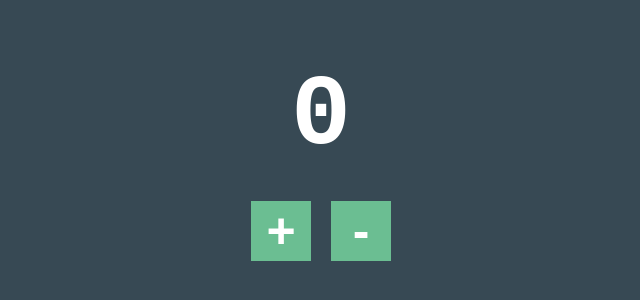
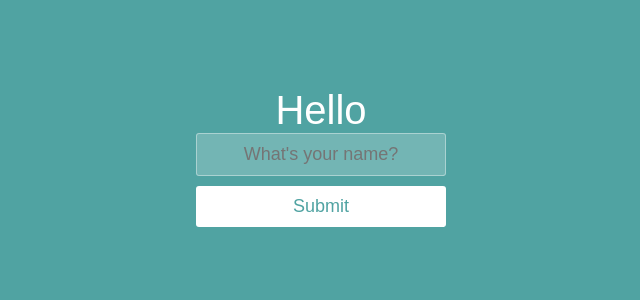
Before and after one commit to IshaqPP/React, a React (Create React App) app: page / in a window 1280 px wide. Shown: the part 120-420 px from the top of the page, without its empty margins (319-959 px from the left). Built offline with nearby package versions, Linux system fonts and the light colour scheme.

Commit message:
Form and Event Handling

```diff
--- a/public/index.css
+++ b/public/index.css
@@ -1,58 +1,53 @@
+* {
+  box-sizing: border-box;
+  margin: 0;
+  padding: 0;
+  font-weight: 300;
+}
+
 body {
-  font: normal 14px/100% "Andale Mono", AndaleMono, monospace;
-  color: #fff;
-  padding: 50px;
-  width: 300px;
-  margin: 0 auto;
-  background-color: #374954;
+  font-family: "Source Sans Pro", sans-serif;
+  color: white;
+  font-weight: 300;
+  background: #50a3a2;
+  width: 100%;
+  height: 100%;
+}
+
+.container {
+  margin: 10% auto;
+  padding: 80px 0;
   text-align: center;
 }
 
-h1 {
-  font-size: 100px;
+.container h1 {
+  font-size: 40px;
+  font-weight: 200;
 }
 
-.container {
-  margin: 60% auto;
+input {
+  border: 1px solid rgba(252, 252, 252, 0.4);
+  background-color: rgba(252, 252, 252, 0.2);
+  width: 250px;
+  border-radius: 3px;
+  font-family: "Source Sans Pro", sans-serif;
+  padding: 10px 15px;
+  margin: 0 auto 10px auto;
+  display: block;
+  text-align: center;
+  font-size: 18px;
+  color: white;
+  font-weight: 300;
 }
 
 button {
-  display: inline-block;
-  background-color: #6bbe92;
+  appearance: none;
+  outline: 0;
+  background-color: white;
   border: 0;
-  width: 60px;
-  margin: 10px;
-  text-align: center;
-  color: #fff;
-  font-weight: bold;
-  font-size: 50px;
+  padding: 10px 15px;
+  color: #50a3a2;
+  border-radius: 3px;
+  width: 250px;
+  font-size: 18px;
 }
-body {
-  font: normal 14px/100% "Andale Mono", AndaleMono, monospace;
-  color: #fff;
-  padding: 50px;
-  width: 300px;
-  margin: 0 auto;
-  background-color: #374954;
-  text-align: center;
-}
-
-h1 {
-  font-size: 100px;
-}
-
-.container {
-  margin: 60% auto;
-}
-
-button {
-  display: inline-block;
-  background-color: #6bbe92;
-  border: 0;
-  width: 60px;
-  margin: 10px;
-  text-align: center;
-  color: #fff;
-  font-weight: bold;
-  font-size: 50px;
-}
--- a/src/components/App.js
+++ b/src/components/App.js
@@ -1,24 +1,38 @@
-import React,{useState} from "react";
+import React, { useState } from "react";
+
 
 function App() {
-  let [count,setCount]=useState(0);
 
-  function increase() {
-    console.log("increase");
-    setCount(count+1);
+  const [clr,setColor] = useState("white");
+  const [name,setName] = useState("");
+  const [showName,setShowName]=useState("")
+
+
+  function mouseIn() {
+    console.log("mouseIn");
+    setColor("Black");
+  }
+  function onMouseOut() {
+    console.log("onMouseOut");
+    setColor("white");
   }
 
-  function decrease() {
-    console.log("decrease");
-    setCount(count-1);
+  function ReadValue(event) {
+    setName(event.target.value);
+  }
 
+  function handleClicked(event) {
+    setShowName(name);
+    event.preventDefault();
   }
 
   return (
     <div className="container">
-      <h1>{count}</h1>
-      <button onClick={increase}>+</button>
-      <button onClick={decrease}>-</button>
+      <form onSubmit={handleClicked}>
+        <h1>Hello {showName}</h1>
+        <input type="text" placeholder="What's your name?" onChange={ReadValue} value={name}/>
+        <button type="submit" style={{backgroundColor:clr}} onMouseOut={onMouseOut} onMouseOver={mouseIn} >Submit</button>
+      </form>
     </div>
   );
 }
```
Also changed, not shown: src/CarDetails.js (added, +20 -0 lines).
